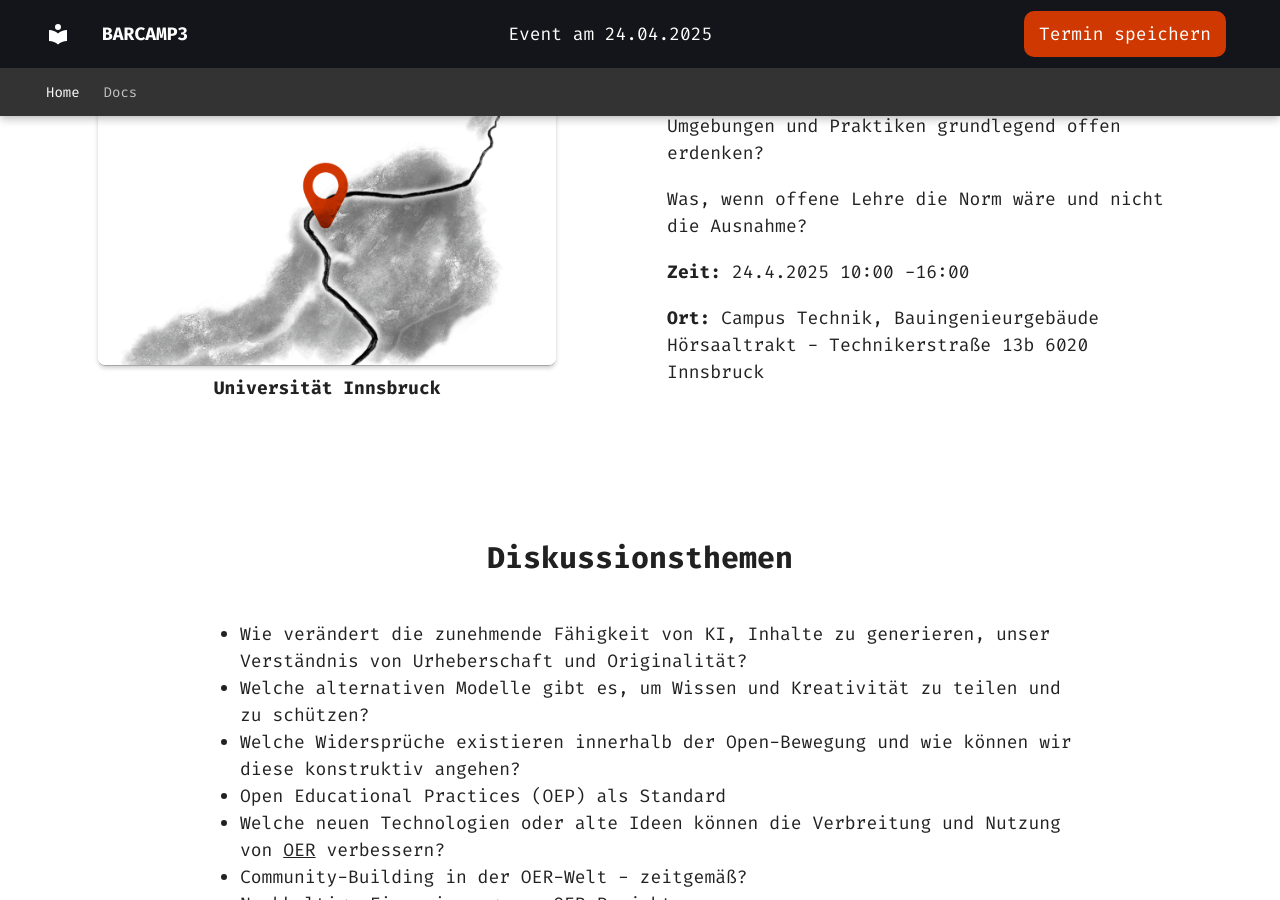
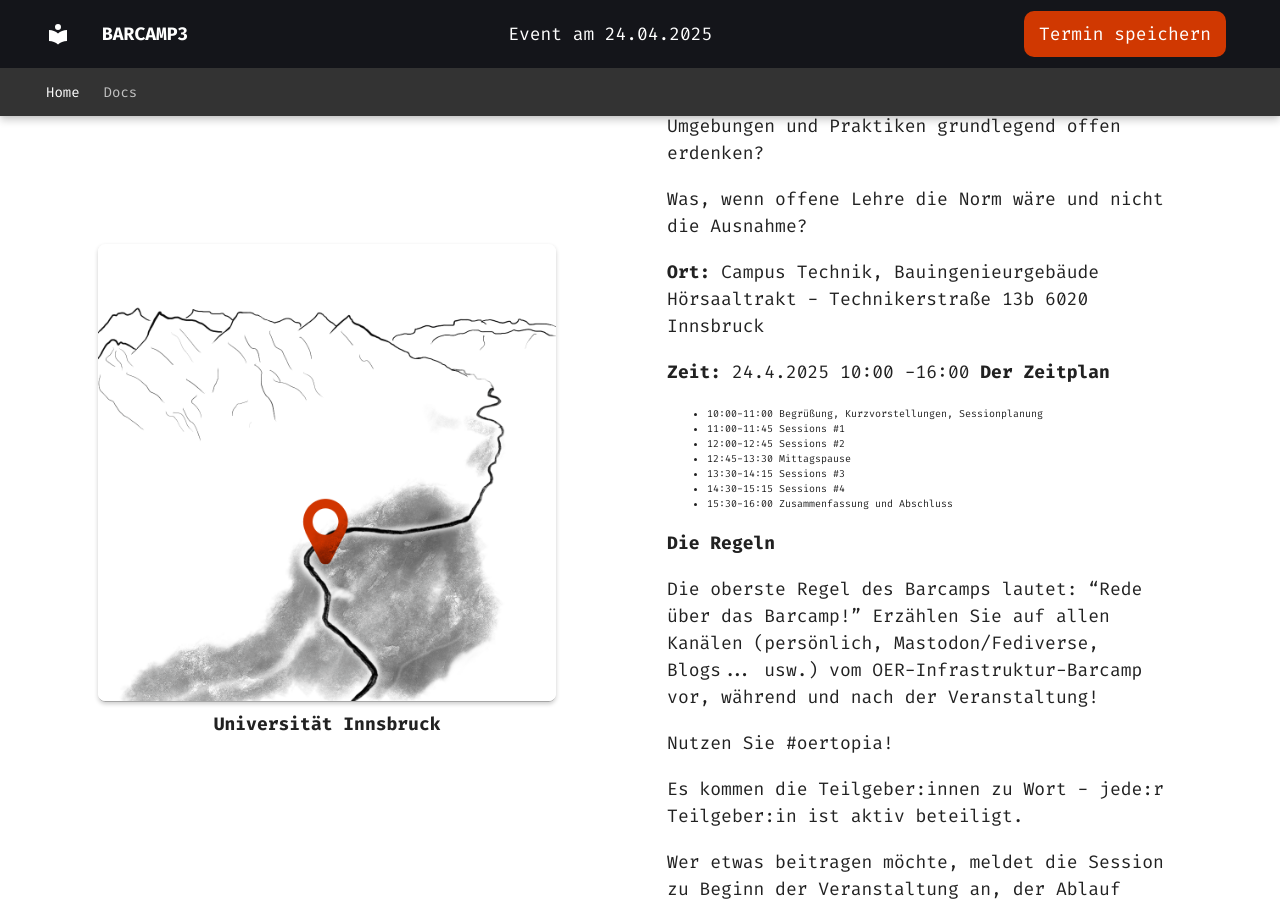
Before and after one commit to oerBASE/Barcamp3, an MkDocs documentation site: the page built from docs/index.md, in a window 1280 px wide and 900 px high, scrolled down 519 px. Built offline with MkDocs 1.6.1 and Material for MkDocs 9.7.7, drawn with Linux system fonts in a browser that asks for light colours; plug-ins that fetch from the network failed and are left out; some of the changed text lies outside the part shown.

Commit message:
Update home.html

```diff
--- a/overrides/home.html
+++ b/overrides/home.html
@@ -28,16 +28,32 @@
      <p>
       Was, wenn offene Lehre die Norm wäre und nicht die Ausnahme?
     </p>
+           <p>
+      <b>Ort:</b> Campus Technik, Bauingenieurgebäude Hörsaaltrakt - Technikerstraße 13b 6020 Innsbruck
+    </p>
     <p>
       <b>Zeit:</b> 24.4.2025 10:00 -16:00
+      <b>Der Zeitplan</b>
+<ul>
+    <li>10:00-11:00 Begrüßung, Kurzvorstellungen, Sessionplanung</li>
+    <li>11:00-11:45 Sessions #1</li>
+    <li>12:00-12:45 Sessions #2</li>
+    <li>12:45-13:30 Mittagspause</li>
+    <li>13:30-14:15 Sessions #3</li>
+    <li>14:30-15:15 Sessions #4</li>
+    <li>15:30-16:00 Zusammenfassung und Abschluss</li>
+</ul>
     </p>
-       <p>
-      <b>Ort:</b> Campus Technik, Bauingenieurgebäude Hörsaaltrakt - Technikerstraße 13b 6020 Innsbruck
-    </p>
+    <p><b>Die Regeln</b></p>
+<p>Die oberste Regel des Barcamps lautet: “Rede über das Barcamp!” Erzählen Sie auf allen Kanälen (persönlich, Mastodon/Fediverse, Blogs...  usw.) vom OER-Infrastruktur-Barcamp vor, während und nach der Veranstaltung!</p>
+<p>Nutzen Sie #oertopia!</p>
+<p>Es kommen die Teilgeber:innen zu Wort - jede:r Teilgeber:in ist aktiv beteiligt.</p>
+<p>Wer etwas beitragen möchte, meldet die Session zu Beginn der Veranstaltung an, der Ablauf (Sessionfolge) wird am Beginn der Veranstaltung festgelegt.</p>
+<p>Sie gehen spontan in eine Session Ihrer Wahl. Jede Session dauert so lange, wie sie dauert oder bis eine neue Session beginnt.</p>
   </div>
   <section id="discussion-points">
   <h3>
-    Diskussionsthemen
+    Inspiration für Diskussionsthemen
   </h3>
   <ul>
     <li>Wie verändert die zunehmende Fähigkeit von KI, Inhalte zu generieren, unser Verständnis von Urheberschaft und Originalität?</li>
```
